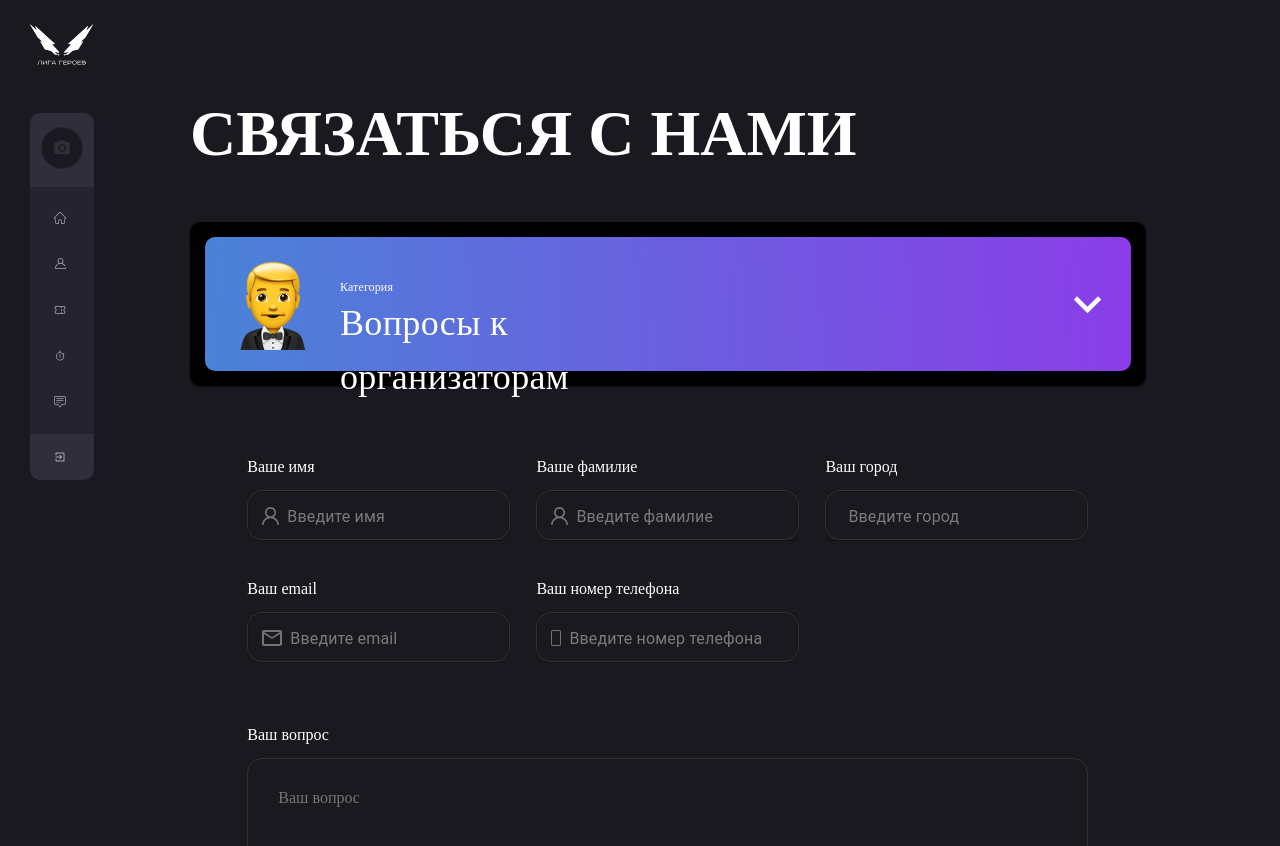
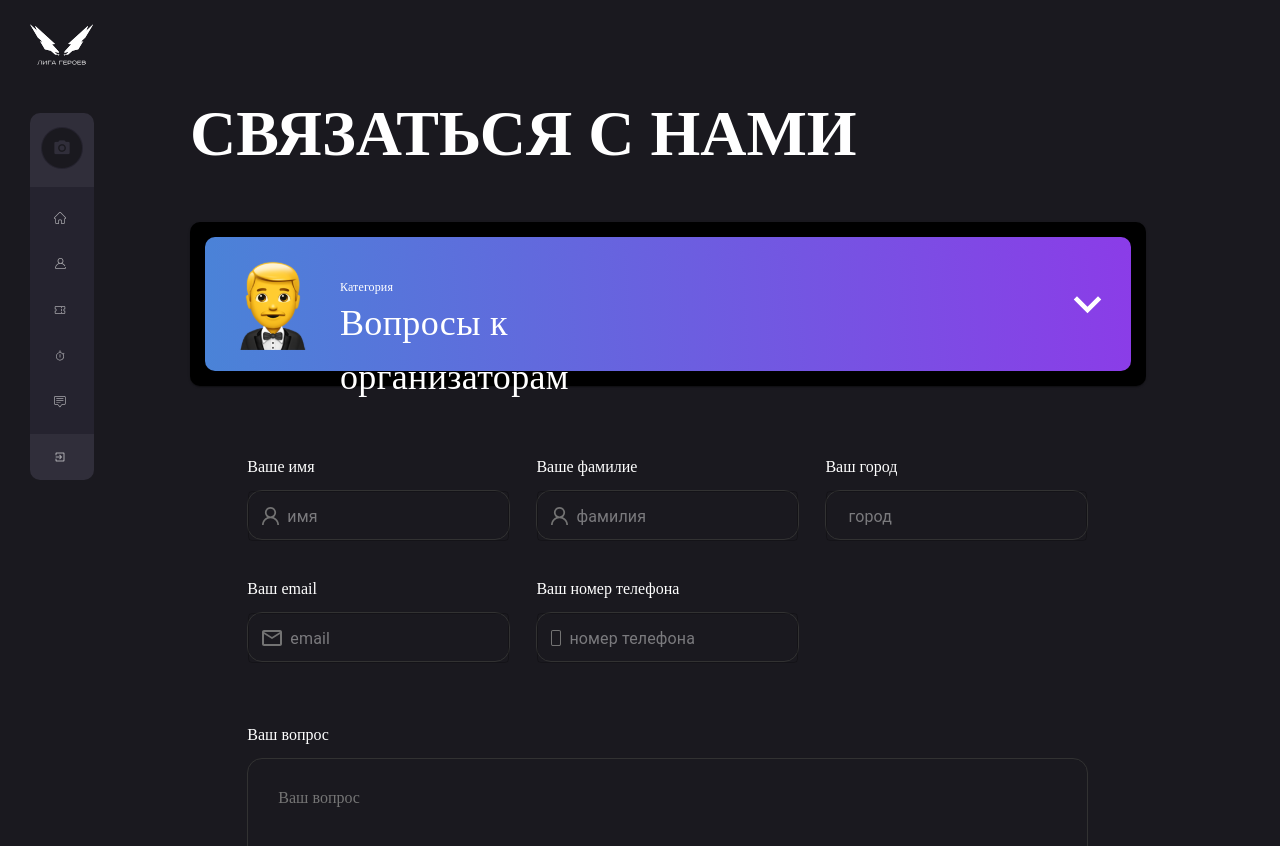
Before and after one commit to Artur-Kogay/Lego-hero, a React (Create React App) app: page /help in a window 1280 px wide. Shown: the top 846 px of the page. Built offline with nearby package versions, Linux system fonts and the light colour scheme.

Commit message:
add help page table adaptive

```diff
--- a/src/components/HelpAccordion/HelpAccordion.module.scss
+++ b/src/components/HelpAccordion/HelpAccordion.module.scss
@@ -14,5 +14,8 @@
     }
     .child{
         padding: 20px 30px;
+        @media (max-width: 940px){
+            padding: 20px 0px;
+        }
     }
 }
--- a/src/page/help/Help.js
+++ b/src/page/help/Help.js
@@ -59,36 +59,27 @@ const Help = () => {
         </div>
         <div className={styles.inputs__container}>
           <div className={styles.litle__inputs}>
+            <InputHelpPage title="Ваше имя" text="имя" Icon={UserIcon} />
             <InputHelpPage
-              title="Ваше имя"
-              text="Введите имя"
+              title="Ваше фамилие"
+              text="фамилия"
               Icon={UserIcon}
             />
-            <InputHelpPage
-              title="Ваше фамилие"
-              text="Введите фамилие"
-              Icon={UserIcon}
-            />
-            <InputHelpPage title="Ваш город" text="Введите город" />
-            <InputHelpPage
-              title="Ваш email"
-              text="Введите email"
-              Icon={MessageIcon}
-            />
+            <InputHelpPage title="Ваш город" text="город" />
+            <InputHelpPage title="Ваш email" text="email" Icon={MessageIcon} />
             <InputHelpPage
               title="Ваш номер телефона"
-              text="Введите номер телефона"
+              text="номер телефона"
               Icon={PhoneIcon}
             />
-            <InputHelpPage
-              title="Ваш вопрос"
-              text="Введите свой вопрос"
-              display={false}
-            />
+            <div className={styles.table__quastion}>
+              <InputHelpPage title="Ваш вопрос" text="Ваш вопрос" />
+            </div>
           </div>
           <div className={styles.input__question}>
             <p className={styles.title}>Ваш вопрос</p>
             <textarea className={styles.textarea} placeholder="Ваш вопрос" />
+          </div>
           <div className={styles.submit}>
             <button className={styles.button}>Отправить</button>
             <FormControlLabel
@@ -103,7 +94,6 @@ const Help = () => {
                 </p>
               }
             />
-            </div>
           </div>
         </div>
         <div className={styles.injener__accordion}>
--- a/src/page/help/help.module.scss
+++ b/src/page/help/help.module.scss
@@ -1,13 +1,19 @@
 .container {
     padding-right: 10%;
-
+    @media (max-width: 940px) {
+        padding-right: 0px;
+    }
     .title {
-        font-family: DIN Pro;
+        font-family: "DIN Pro";
         font-style: normal;
         font-weight: 900;
         font-size: 64px;
         color: white;
         margin-bottom: 51px;
+        @media(max-width: 940px){
+            font-size: 32px;
+            margin-bottom: 15px;
+        }
     }
 
     .contact__block {
@@ -23,24 +29,44 @@
                 display: flex;
                 grid-gap: 50px;
                 flex-wrap: wrap;
+                @media (max-width: 940px){
+                    display: grid;
+                    grid-template: 1fr 1fr / 1.4fr 1fr;
+                    grid-column-gap: 90px;
+                    grid-row-gap: 30px;
+
+                }
             }
         }
     }
 
     .inputs__container {
         margin: 72px 6% 0px 6%;
-
+        @media (max-width: 940px){
+            margin: 32px 6% 0px 6%;
+        }
         .litle__inputs {
             display: grid;
             grid-template: auto / 1fr 1fr 1fr;
             grid-column-gap: 26px;
             grid-row-gap: 40px;
+            @media (max-width: 940px){
+            grid-template: auto / 1fr 1fr;
+            grid-row-gap: 35px;
+            }
 
+        }
+        .litle__inputs .table__quastion{
+            @media (min-width: 940px){
+                display: none;
+            }
         }
 
         .input__question {
             margin-top: 64px;
-
+            @media (max-width: 940px){
+                display: none;
+            }
             .title {
                 font-family: "Gilroy";
                 font-style: normal;
@@ -71,6 +97,8 @@
                 outline: 2px solid #4A90E2;
             }
 
+
+        }
         .submit {
             margin-top: 41px;
             display: flex;
@@ -100,9 +128,11 @@
             }
         }
     }
-    }
 
     .injener__accordion {
         margin: 128px 0px 125px 0px;
+        @media(max-width: 940px){
+            margin: 50px 0px 70px 0px;
         }
     }
+}
```
Lines whose indentation alone changed are shown as unchanged.
